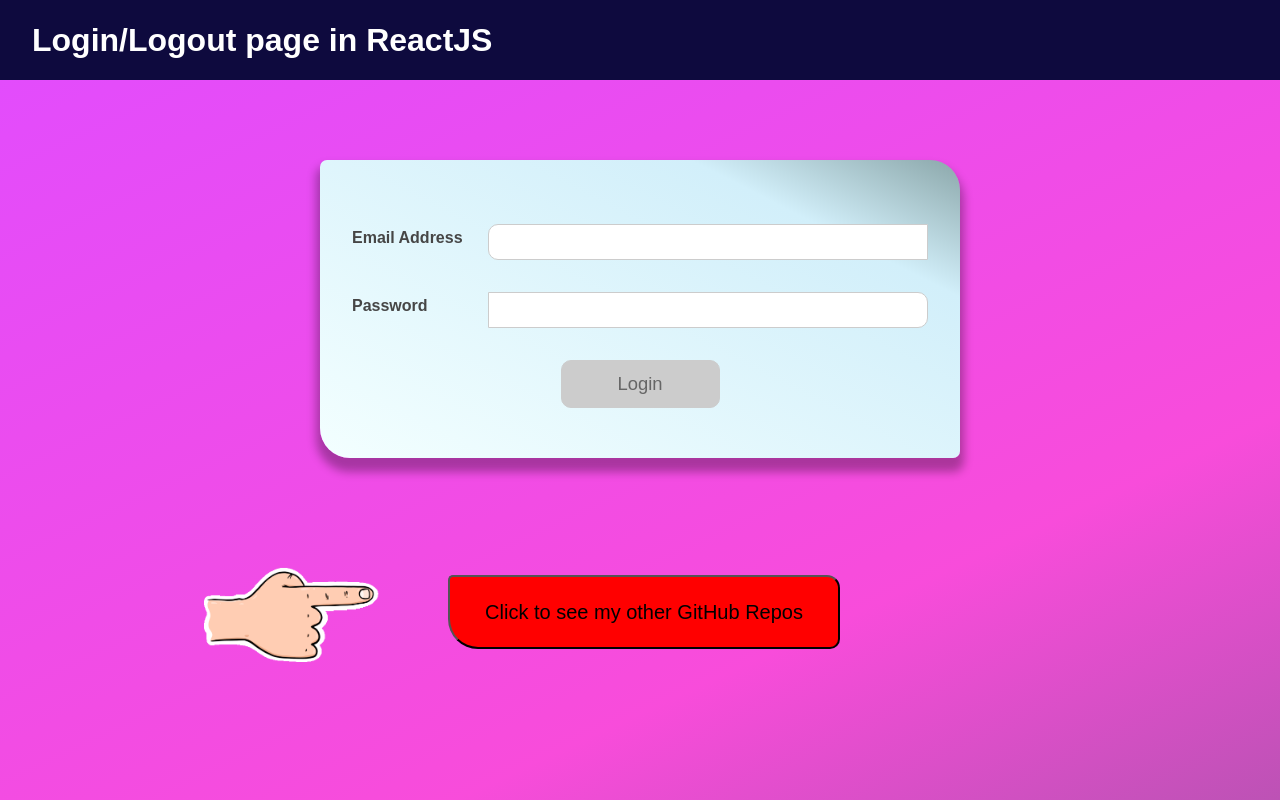
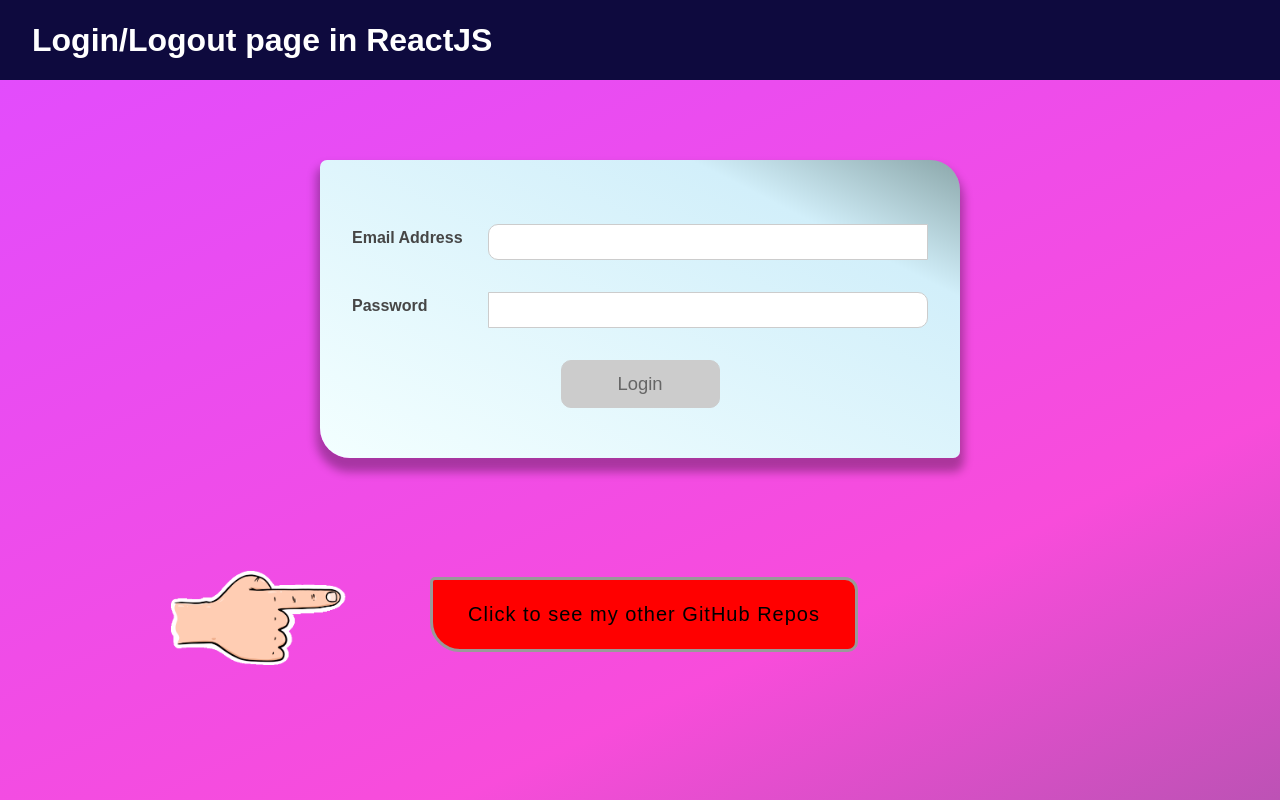
Before and after one commit to MatinT-SA/login-logout-react, a React (Create React App) app: page / in a window 1280 px wide. Shown: the top 800 px of the page. Built offline with nearby package versions, Linux system fonts and the light colour scheme.

Commit message:
adding more styles to button

```diff
--- a/src/components/Repositories/Repositories.module.css
+++ b/src/components/Repositories/Repositories.module.css
@@ -6,6 +6,22 @@
 }
 
 .contact {
+    position: relative;
+    display: inline-block;
+    margin: 15px;
+    padding: 12px 27px;
+    text-align: center;
+    font-size: 26px;
+    letter-spacing: 1px;
+    text-decoration: none;
+    color: #999999;
+    background: #ffffff;
+    border: 3px solid #999999;
+    cursor: pointer;
+    transition: ease-out 0.5s;
+    -webkit-transition: ease-out 0.5s;
+    -moz-transition: ease-out 0.5s;
+
     color: black;
     background-color: red;
     font-size: 20px;
@@ -16,9 +32,38 @@
     animation: buttonSlowAnimation 2s ease-in infinite;
 }
 
-.contact:hover {
-    color: red;
-    background-color: black;
+.contact::before,
+.contact::after{
+    position: absolute;
+    content: "";
+    width: 0;
+    height: 0;
+    transition: .5s;
+}
+
+.contact::after{
+    top: -9px;
+    left: -9px;
+    border-top: 3px solid transparent;
+    border-left: 3px solid transparent;
+}
+
+.contact::before{
+    bottom: -9px;
+    right: -9px;
+    border-bottom: 3px solid transparent;
+    border-right: 3px solid transparent;
+}
+
+.contact:hover{
+    color: #222222;
+}
+
+.contact:hover::before,
+.contact:hover::after{
+    width: 30px;
+    height: 30px;
+    border-color: #222222;
 }
 
 .image {
```
